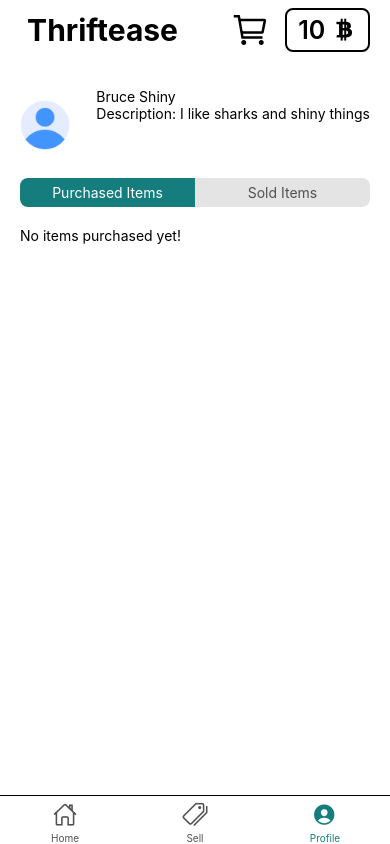
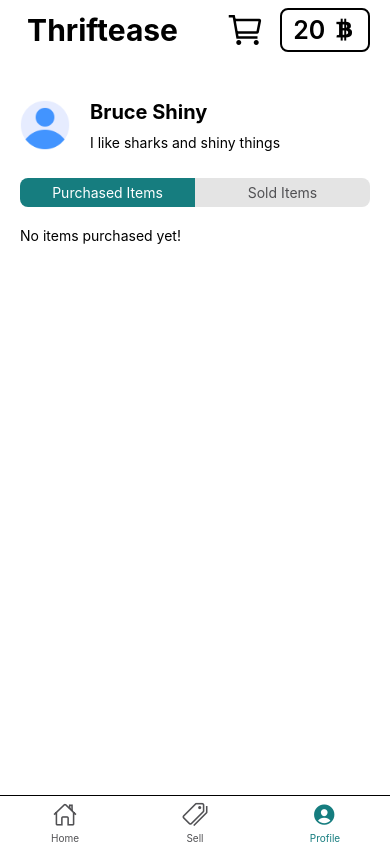
Before and after one commit to FrozenPigeon/Group-Five, a React Native app in the folder frontend/: screen /Profile in a window 390 px wide. Built offline with nearby package versions, Linux system fonts and the light colour scheme.

Commit message:
fixed styling on profile page

```diff
--- a/frontend/App.js
+++ b/frontend/App.js
@@ -54,10 +54,10 @@ export default function App() {
   }
 
   // currently loads 10 tokens on app start.. need to change depending on profile implementation
-  const loadTokens = async () => {
+  const setup = async () => {
 
     try {
-      await AsyncStorage.setItem('@tokens', "10")
+      await AsyncStorage.setItem('@tokens', "20")
       await AsyncStorage.setItem('purchased_item', "false")
       await AsyncStorage.setItem('@purchasecompleted', "false")
       await AsyncStorage.setItem('@sold_item', "false")
@@ -73,7 +73,7 @@ export default function App() {
 
   useEffect(() => {
 
-    loadTokens();
+    setup();
     getTokens();
 
   }, []);
--- a/frontend/screens/profile.js
+++ b/frontend/screens/profile.js
@@ -44,15 +44,11 @@ export default function ProfileScreen({ navigation }) {
 
     if (sold === 'true'){
       return (<View style={styles.itemContainer}>
-      <View style={[styles.typeContainer, { backgroundColor: '#AF638E' }]}>
-          <Text style={{ color: '#FFFFFF', fontSize: 11 }}>Warehouse</Text>
-      </View>
-
       <Image source={{ uri: photoURI}} resizeMode="contain" style={{ height: 120, width: 120, zIndex: 1}} />
       <View style={styles.itemInfoContainer}>
           <Text style={styles.itemText}>{soldItemTitle}</Text>
           <View style={styles.itemTextContainer}>
-              <Text style={styles.itemText}>{soldItemValuation}</Text>
+              <Text style={styles.itemText}>+{soldItemValuation}</Text>
               <Ionicons name="logo-bitcoin" style={styles.itemText} />
           </View>
       </View>
@@ -111,9 +107,9 @@ export default function ProfileScreen({ navigation }) {
       <View style={styles.main_container}>
         <View style={styles.info_container}>
           <Image source={require("../images/user.png")} style={styles.user} resizeMode="contain"/>
-          <View>
-            <Text>Bruce Shiny</Text>
-            <Text>Description: I like sharks and shiny things</Text>
+          <View style ={{marginLeft: 20}}>
+            <Text style={{fontSize: 20, fontWeight: "bold", marginBottom: 10}}>Bruce Shiny</Text>
+            <Text>I like sharks and shiny things</Text>
           </View>
         </View>
         <View style={styles.button_container}>
@@ -148,7 +144,8 @@ const styles = StyleSheet.create({
     display: "flex",
     flexDirection: "row",
     marginVertical: 8,
-    justifyContent: "space-between"
+    alignItems: "center"
+
   },
   button: {
     flex: 1,
--- a/frontend/screens/sell.js
+++ b/frontend/screens/sell.js
@@ -44,6 +44,10 @@ export default function SellScreen({ navigation }) {
       await AsyncStorage.setItem('@sold_item_title', itemTitle);
       await AsyncStorage.setItem('@sold_item_valuation', itemValuation.toString());
       await AsyncStorage.setItem('@sold_item_photo', itemPhoto);
+
+      const tokensString = await AsyncStorage.getItem('@tokens')
+      const tokenInt = parseInt(tokensString) - itemValuation
+      await AsyncStorage.setItem('@tokens', tokenInt.toString())
     } catch {
 
     }
```
